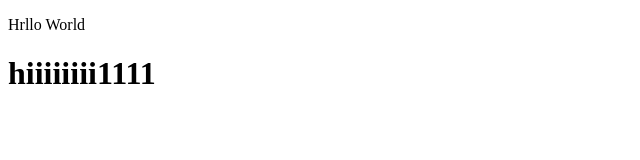
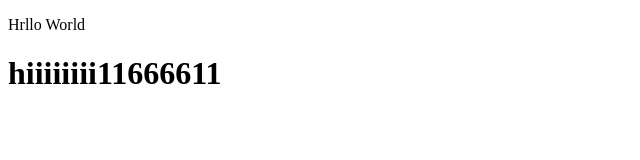
Before and after one commit to kokilaAravindhan/netlify_learning, a plain HTML site: page index.html in a window 1280 px wide. Shown: the whole page, without its empty margins (0-640 px from the left). Drawn offline with Linux system fonts and the light colour scheme.

Commit message:
Update index.html

```diff
--- a/index.html
+++ b/index.html
@@ -8,7 +8,7 @@
 </head>
 <body>
     <p>Hrllo World</p>
-    <h1>hiiiiiiii1111</h1>
+    <h1>hiiiiiiii11666611</h1>
 
 </body>
 </html>
```
